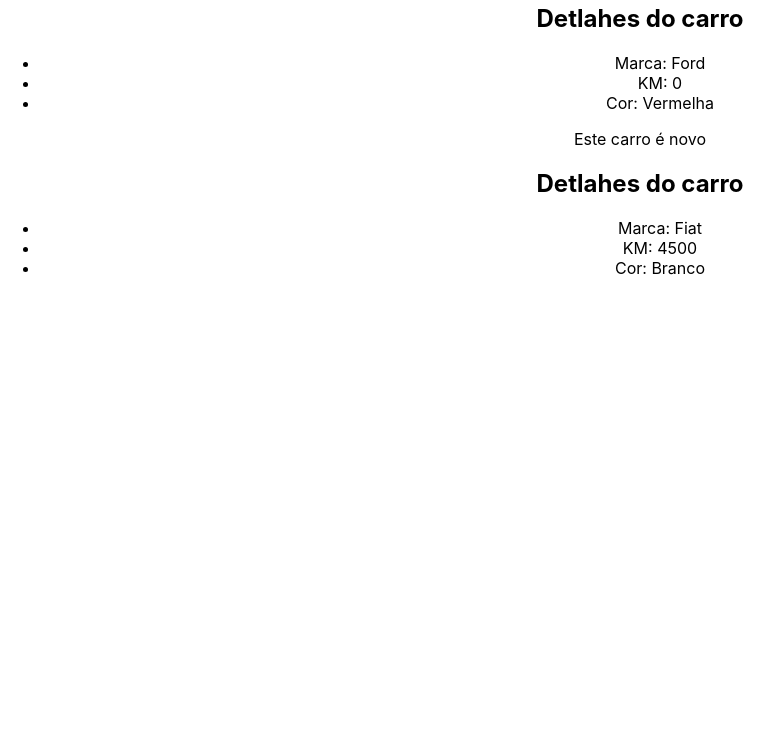
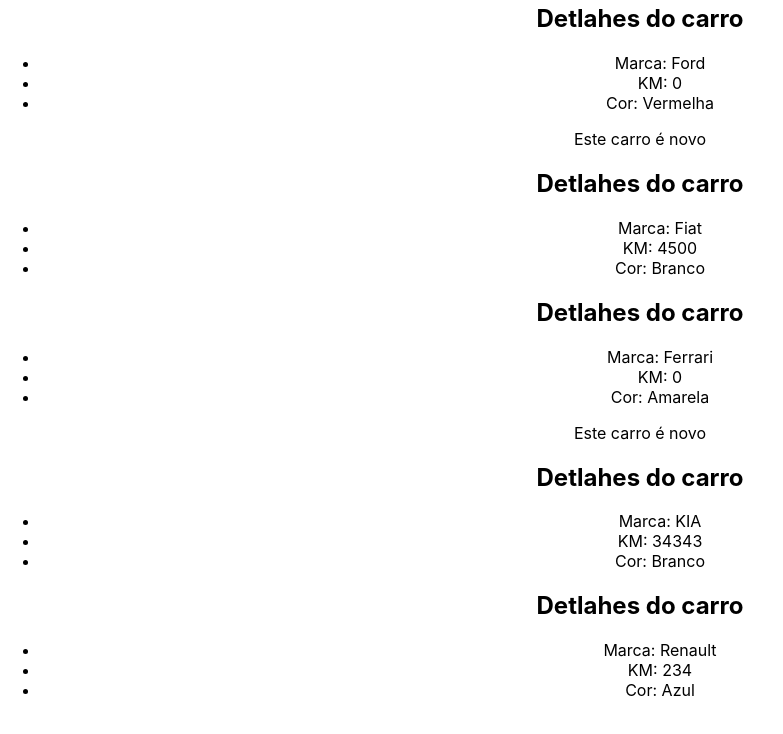
Before and after one commit to OlivioNeto/Curso_React_Udemy, a React (Create React App) app in the folder Modulo3/avancando/: page / in a window 1280 px wide. Shown: the part 1835-2569 px from the top of the page, without its empty margins (0-783 px from the left). Built offline with nearby package versions, Linux system fonts and the light colour scheme.

Commit message:
Renderizando listas em componentes

```diff
--- a/Modulo3/avancando/src/App.js
+++ b/Modulo3/avancando/src/App.js
@@ -12,6 +12,12 @@
 
   const name = "Joaquim"
   const [userName] = useState("Maria")
+
+  const cars = [
+    {id:1, brand: "Ferrari", color: "Amarela", newCar: true, km:0},
+    {id:2, brand: "KIA", color: "Branco", newCar: false, km:34343},
+    {id:3, brand: "Renault", color: "Azul", newCar: false, km:234}
+  ]
 
   return (
     <div className="App">
@@ -39,6 +45,15 @@
       {/* reaproveitamento */}
       <CarDetails brand="Ford" color="Vermelha" km={0} newCar={true}/>
       <CarDetails brand="Fiat" color="Branco" km={4500} newCar={false} />
+      {/* loop em array de objetos */}
+      {cars.map((car) =>(
+        <CarDetails
+          brand={car.brand}
+          color={car.color}
+          km={car.km}
+          newCar={car.newCar}
+        />
+      ))}
     </div>
   );
 }
```
